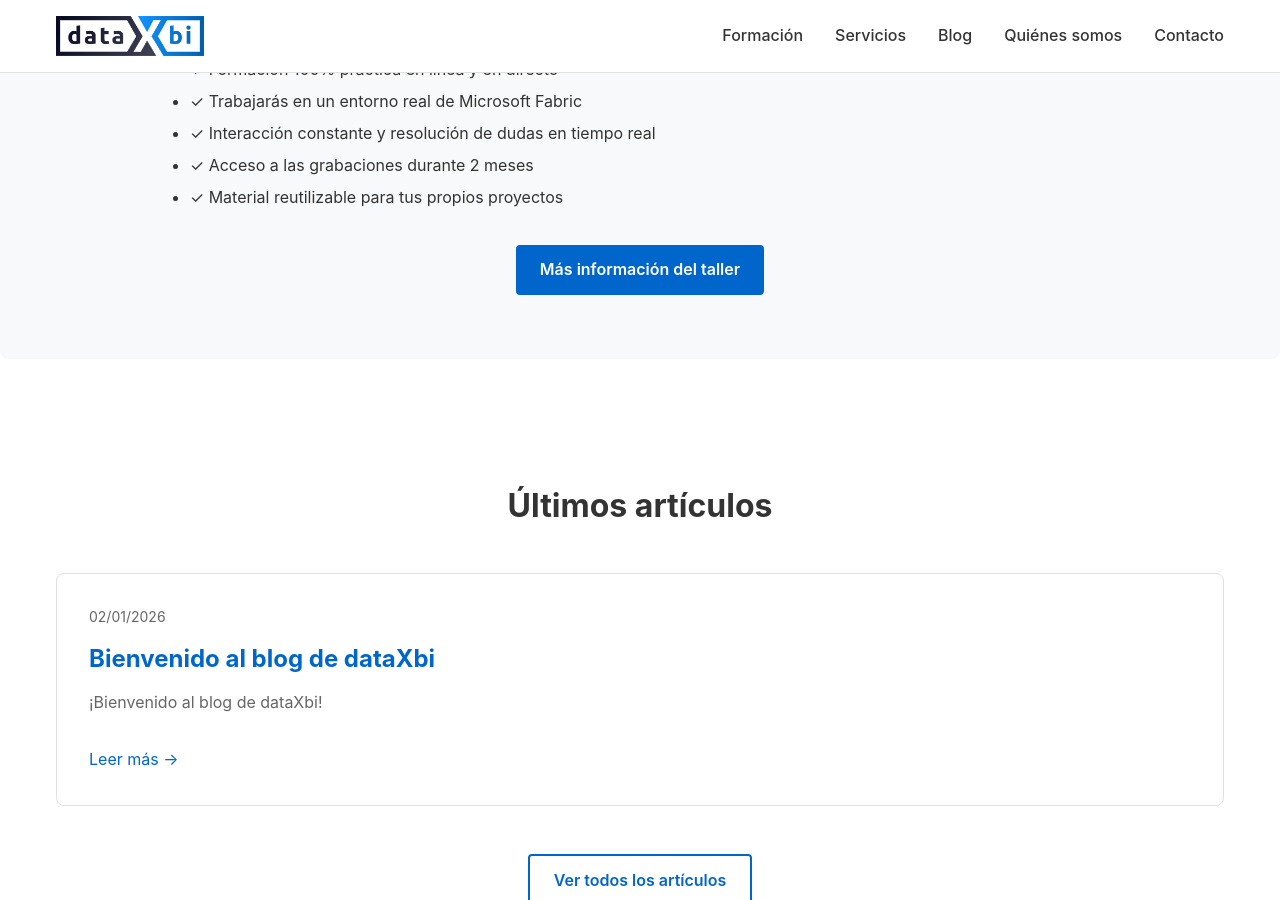
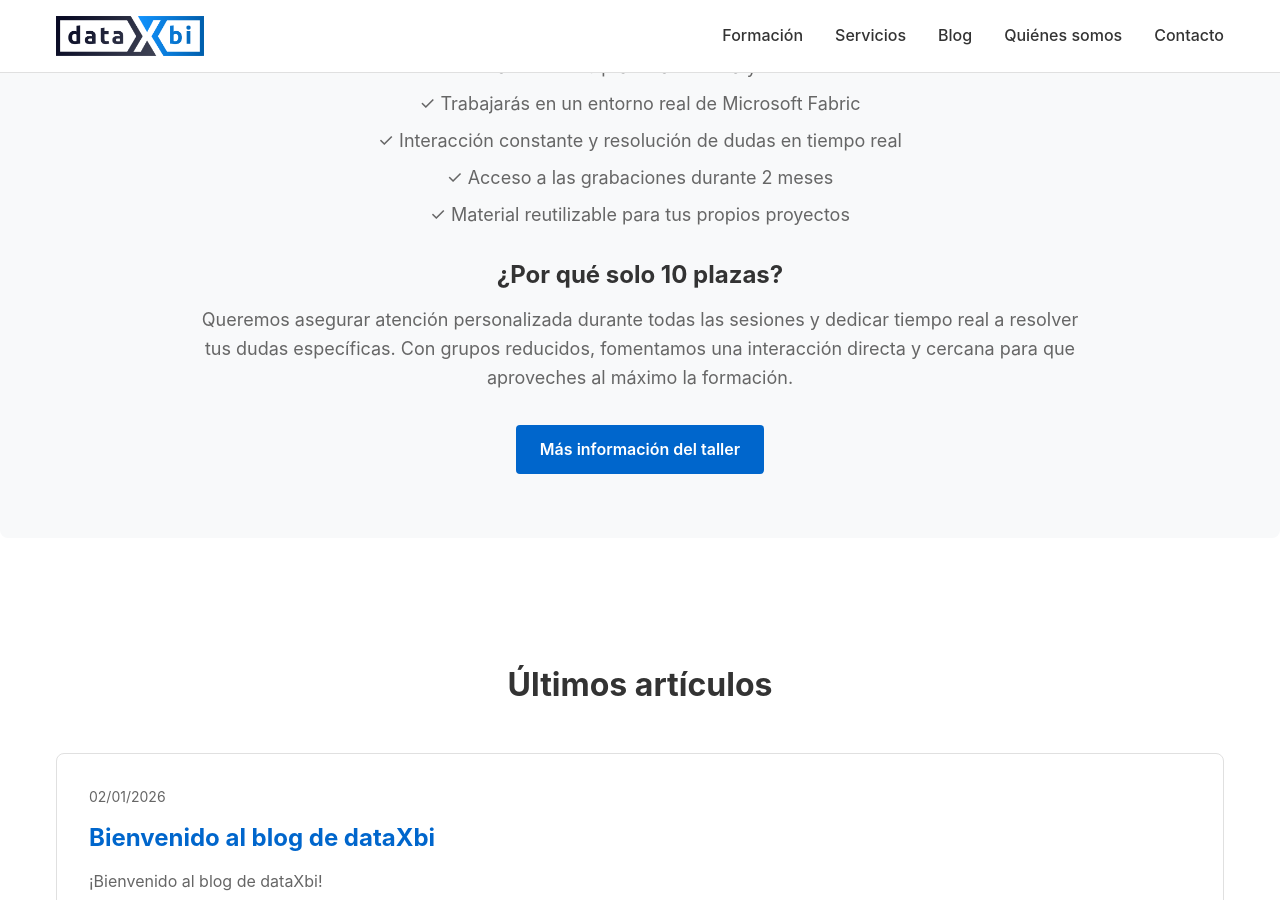
Before and after one commit to dataxbi/dataxbi.github.io, a Jekyll site: the page built from index.html, in a window 1280 px wide and 900 px high, scrolled down 2699 px. Built offline with Jekyll 4.4.1, drawn with Linux system fonts in a browser that asks for light colours.

Commit message:
fix: cambiar lista a párrafos con checks y agregar sección 10 plazas

```diff
--- a/index.html
+++ b/index.html
@@ -78,13 +78,16 @@ description: "Formación y servicios profesionales en Microsoft Fabric y Power B
       </div>
 
       <h3 style="margin-top: 2rem; margin-bottom: 1rem;">¿Qué conseguirás?</h3>
-      <ul style="text-align: left; line-height: 2; margin-bottom: 2rem;">
-        <li>✓ Formación 100% práctica en línea y en directo</li>
-        <li>✓ Trabajarás en un entorno real de Microsoft Fabric</li>
-        <li>✓ Interacción constante y resolución de dudas en tiempo real</li>
-        <li>✓ Acceso a las grabaciones durante 2 meses</li>
-        <li>✓ Material reutilizable para tus propios proyectos</li>
-      </ul>
+      <div style="margin-bottom: 2rem;">
+        <p style="margin-bottom: 0.5rem;">✓ Formación 100% práctica en línea y en directo</p>
+        <p style="margin-bottom: 0.5rem;">✓ Trabajarás en un entorno real de Microsoft Fabric</p>
+        <p style="margin-bottom: 0.5rem;">✓ Interacción constante y resolución de dudas en tiempo real</p>
+        <p style="margin-bottom: 0.5rem;">✓ Acceso a las grabaciones durante 2 meses</p>
+        <p style="margin-bottom: 0.5rem;">✓ Material reutilizable para tus propios proyectos</p>
+      </div>
+
+      <h3 style="margin-bottom: 1rem;">¿Por qué solo 10 plazas?</h3>
+      <p style="margin-bottom: 2rem;">Queremos asegurar atención personalizada durante todas las sesiones y dedicar tiempo real a resolver tus dudas específicas. Con grupos reducidos, fomentamos una interacción directa y cercana para que aproveches al máximo la formación.</p>
 
       <div style="text-align: center;">
         {% include cta-button.html text="Más información del taller" url="/formacion/" %}
```
